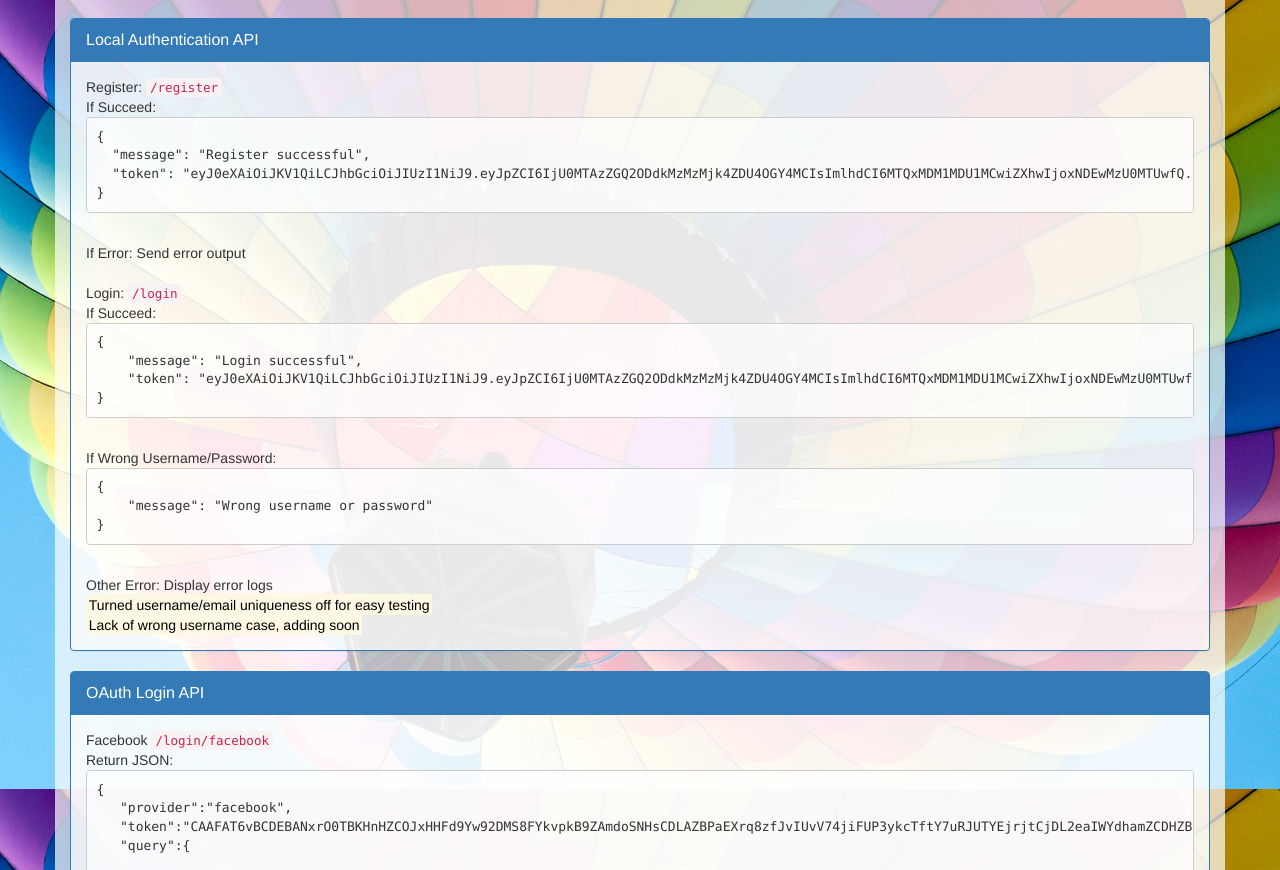
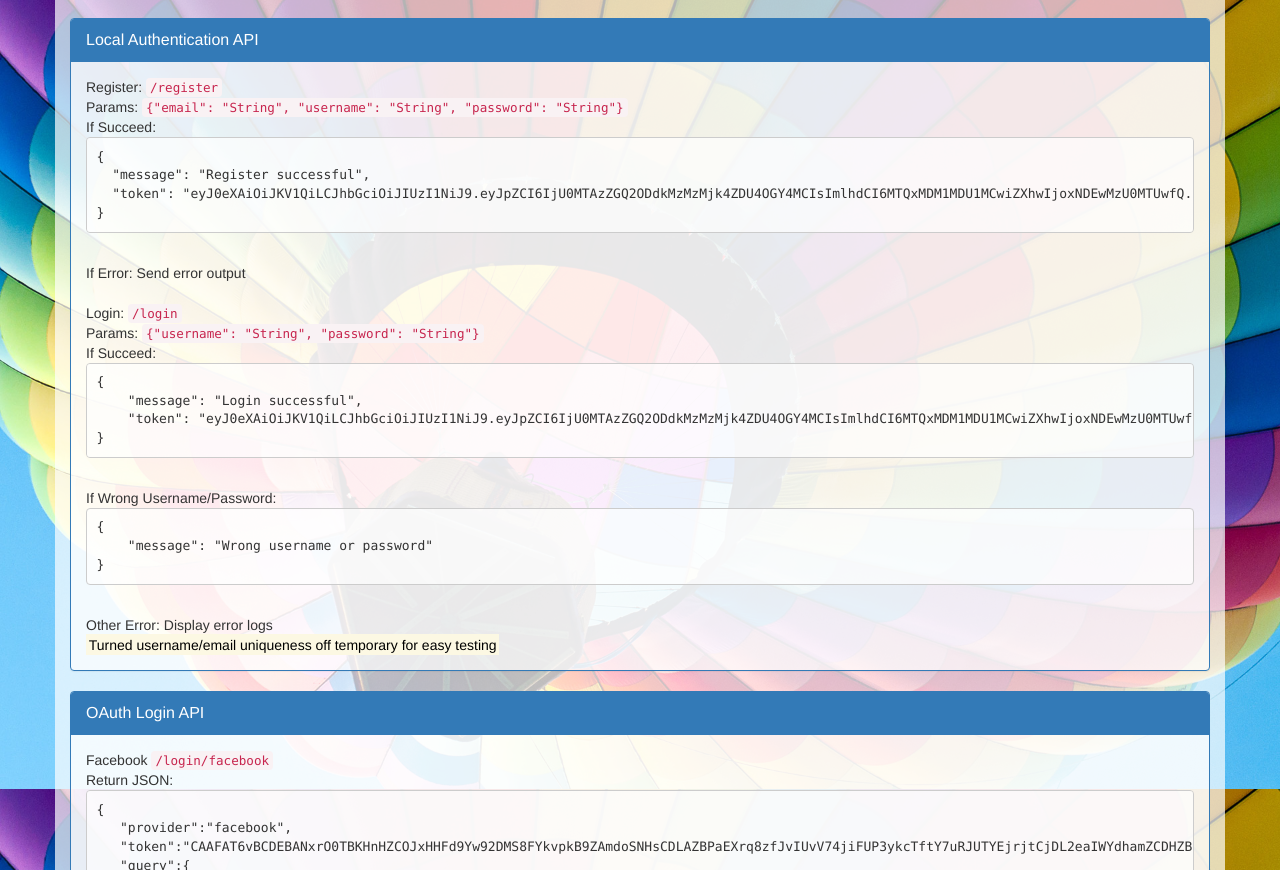
Before and after one commit to eduals/msocial, a website: page public/docs.html in a window 1280 px wide. Shown: the part 811-1681 px from the top of the page. Drawn offline with nearby package versions, Linux system fonts and the light colour scheme.

Commit message:
update params

```diff
--- a/public/docs.html
+++ b/public/docs.html
@@ -76,6 +76,7 @@
 			  </div>
 			  <div class="panel-body">
 			  	Register: <code>/register</code><br />
+			  	Params: <code>{"email": "String", "username": "String", "password": "String"}</code><br />
 			  	If Succeed:<br />
 			  	<pre>
 {
@@ -84,6 +85,7 @@
 }					</pre><br>
 			  	If Error: Send error output<br /><br />
 			  	Login: <code>/login</code><br />
+			  	Params: <code>{"username": "String", "password": "String"}</code><br />
 			  	If Succeed:<br />
 			  	<pre>
 {
@@ -96,8 +98,7 @@
     "message": "Wrong username or password"
 }			  	</pre><br />
 			  	Other Error: Display error logs<br />
-			  	<mark>Turned username/email uniqueness off for easy testing</mark><br />
-			  	<mark>Lack of wrong username case, adding soon</mark><br />
+			  	<mark>Turned username/email uniqueness off temporary for easy testing</mark><br />
 			  </div>
 			</div>
 
```
